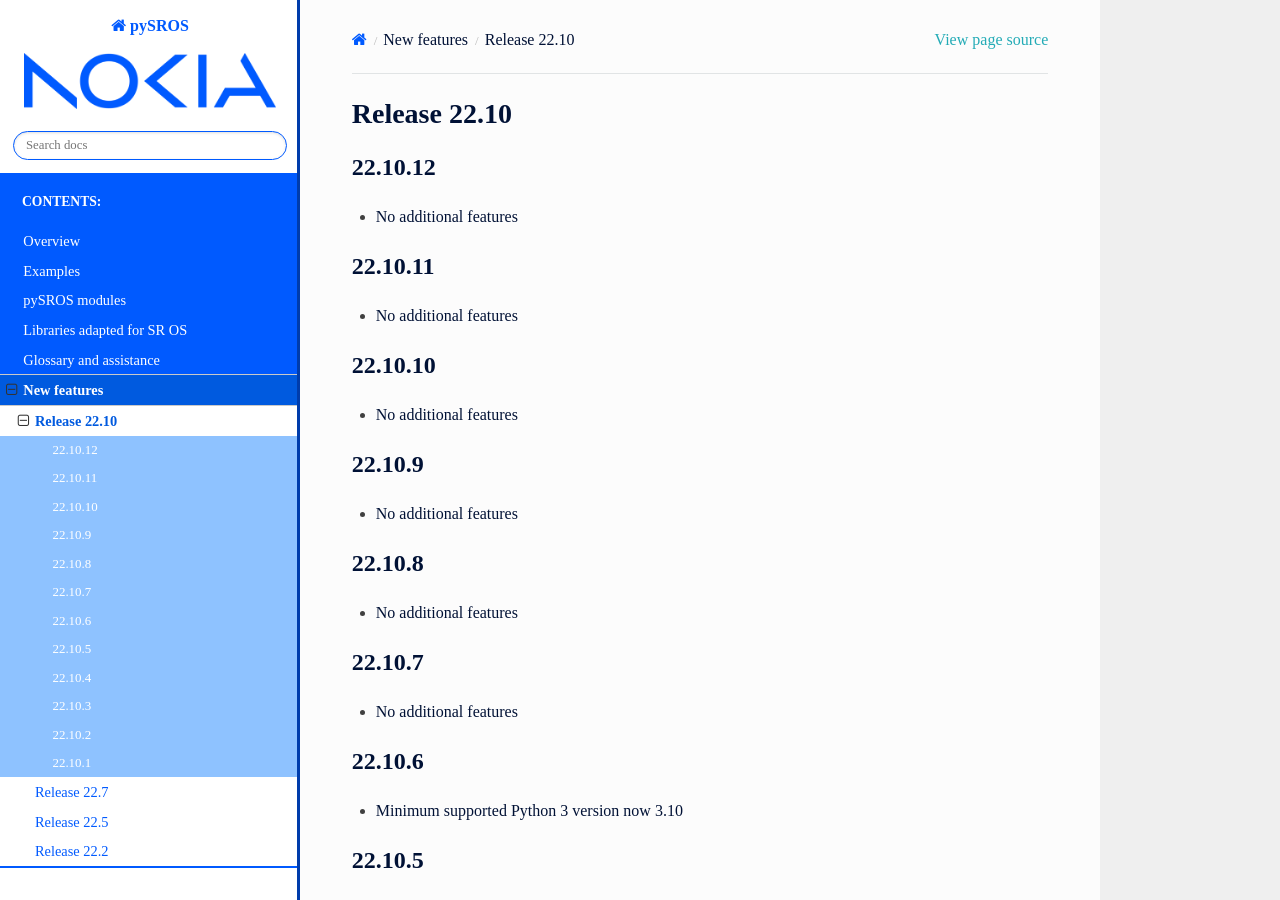
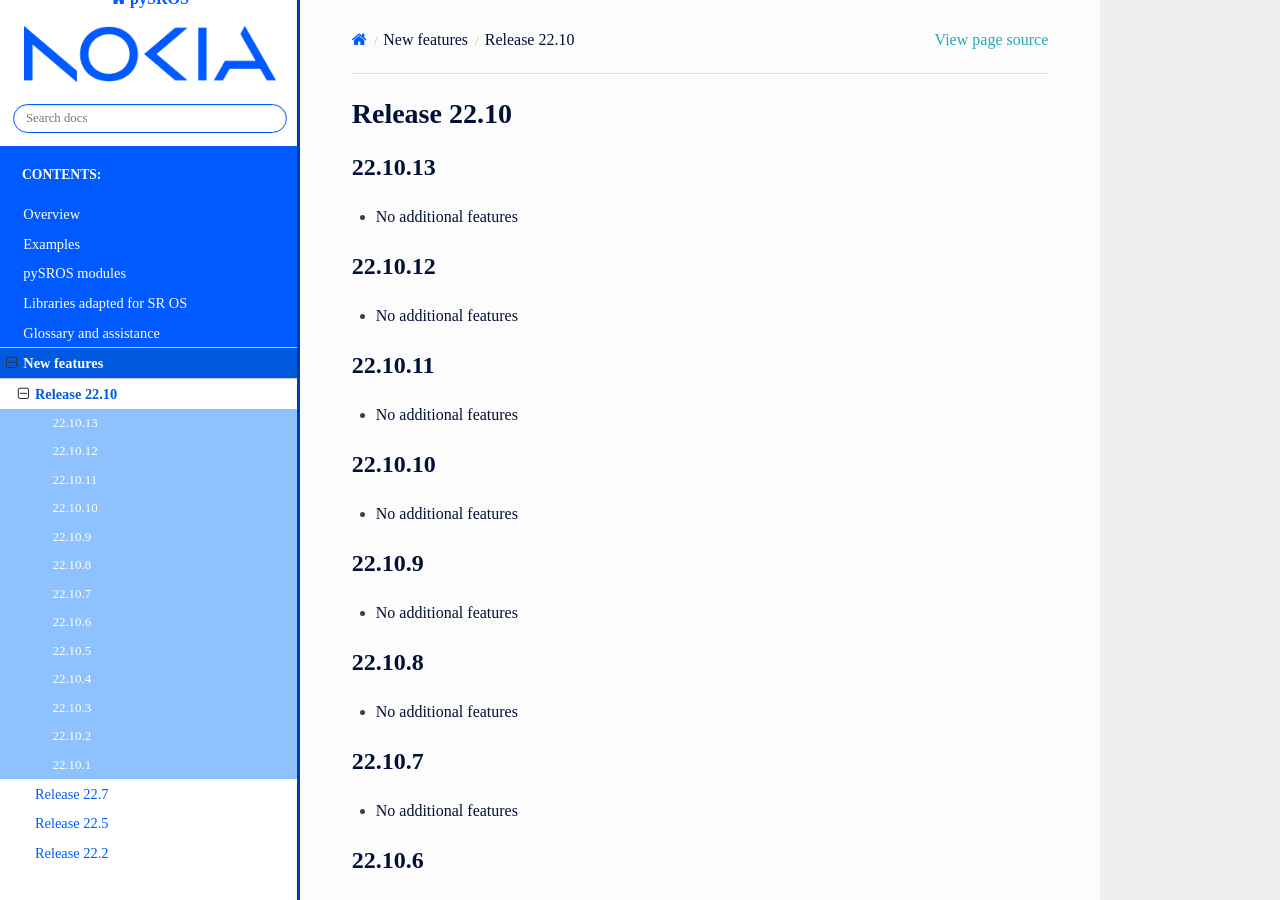
Before and after one commit to nokia/pysros, a Sphinx documentation site: the page built from docs/source/features/22.10.rst, in a window 1280 px wide and 900 px high. Built offline with Sphinx 7.4.7 and the Read the Docs theme 3.1.0, drawn with Linux system fonts in a browser that asks for light colours; some web fonts are replaced.

Commit message:
22.10.13 released

```diff
--- a/docs/source/conf.py
+++ b/docs/source/conf.py
@@ -10,8 +10,8 @@
 author = 'Nokia'
 
 # The full version, including alpha/beta/rc tags
-version = '22.10.12'
-release = '22.10.12'
+version = '22.10.13'
+release = '22.10.13'
 
 
 # -- General configuration ---------------------------------------------------
--- a/docs/source/features/22.10.rst
+++ b/docs/source/features/22.10.rst
@@ -1,5 +1,13 @@
 Release 22.10
 *************
+
+22.10.13
+########
+
+* No additional features
+
+.. Reviewed by PLM 20260114
+
 
 22.10.12
 ########
--- a/docs/source/index.rst
+++ b/docs/source/index.rst
@@ -17,10 +17,10 @@
 .. list-table::
    :header-rows: 0
 
-   * - pySROS release: 22.10.12
-   * - Document Number: 3HE 18378 AAAR TQZZA
+   * - pySROS release: 22.10.13
+   * - Document Number: 3HE 18378 AAAS TQZZA
 
-.. Reviewed by PLM 20251120
+.. Reviewed by PLM 20260114
 
 
 .. toctree::
--- a/setup.py
+++ b/setup.py
@@ -1,4 +1,4 @@
-# Copyright 2021-2025 Nokia
+# Copyright 2021-2026 Nokia
 
 from setuptools import setup
 
@@ -7,10 +7,10 @@
 
 setup(
     name='pysros',
-    version='22.10.12',
+    version='22.10.13',
     packages=['pysros'],
     url='https://www.nokia.com',
-    license='Copyright 2021-2025 Nokia.  License available in the LICENSE.md file.',
+    license='Copyright 2021-2026 Nokia.  License available in the LICENSE.md file.',
     author='Nokia',
     author_email='',
     description='Python for the Nokia Service Router Operating Systems (pySROS)',
```
Also changed, not shown: README.md (+1 -1 lines).
